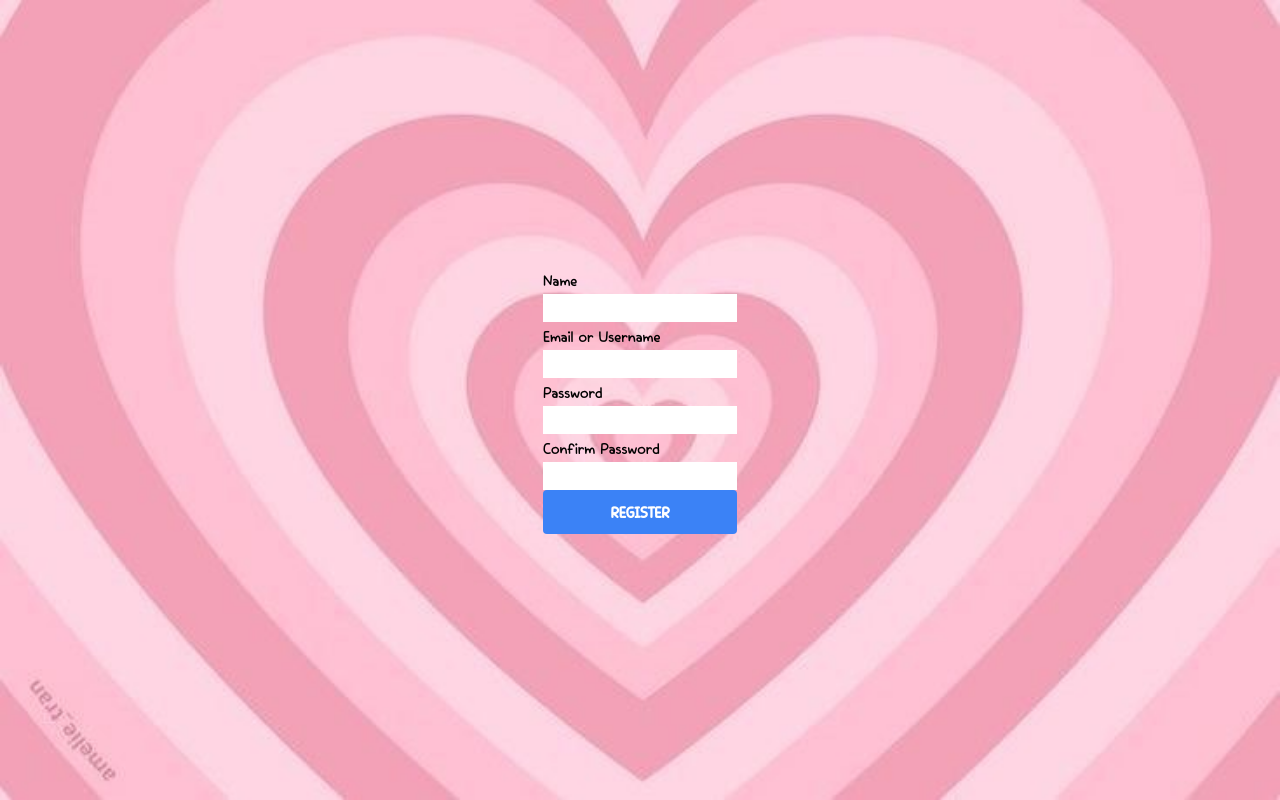
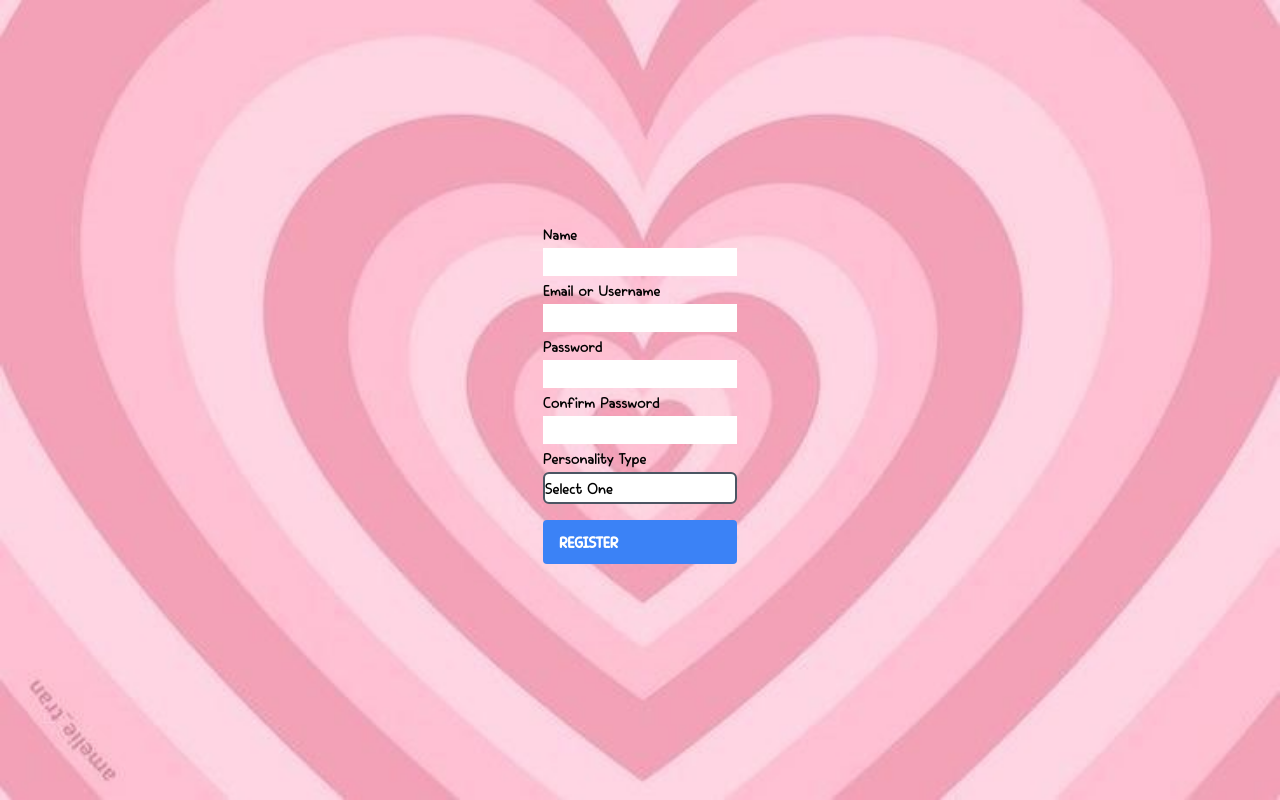
Before and after one commit to winth03/prototype, a Nuxt app: page /register in a window 1280 px wide. Built offline with nearby package versions, Linux system fonts and the light colour scheme.

Commit message:
feat: personality dropdown

```diff
--- a/assets/css/tailwind.css
+++ b/assets/css/tailwind.css
@@ -20,7 +20,7 @@
 @layer components {
     /* Component styles */
     .btn {
-        @apply bg-blue-500 text-white font-bold py-2 px-4 rounded;
+        @apply bg-blue-500 text-white font-bold py-2 px-4 rounded my-4;
     }
 
     .container {
--- a/pages/profile.vue
+++ b/pages/profile.vue
@@ -23,7 +23,7 @@
 import Images from '@/assets/images'
 
 const name = useCookie('name')
-const personality = ref('INFJ-A')
+const personality = useCookie('personality')
 const age = ref(18)
 const bio = useCookie('bio')
 const edit = ref(false)
--- a/pages/register.vue
+++ b/pages/register.vue
@@ -18,6 +18,13 @@
                 <input required type="password" id="confirmPassword" name="confirmPassword" v-model="confirmPassword" />
             </div>
             <div class="flex flex-col">
+                <label for="personality">Personality Type</label>
+                <button class="dropdown" @click="handleDropdown">{{ user_personality || "Select One" }}</button>
+                <ul v-if="dropdown">
+                    <li v-for="personality in personalities"><button type="button" @click="handlePersonality(personality)">{{ personality }}</button></li>
+                </ul>
+            </div>
+            <div class="flex flex-col">
                 <button class="btn" type="submit">REGISTER</button>
             </div>
         </form>
@@ -30,6 +37,18 @@ const email = ref('')
 const password = ref('')
 const confirmPassword = ref('')
 const user_name = useCookie('name')
+const user_personality = useCookie("personality")
+const personalities = ["ISTJ", "INFJ", "INTJ", "ENFJ", "ENTJ", "ISTP", "ISFJ", "INTP", "ENFP", "ENTP", "ISFP", "ESFJ", "ESTJ", "ESFP", "ESTP"]
+const dropdown = ref(false)
+
+const handleDropdown = () => {
+    dropdown.value = !dropdown.value
+}
+
+const handlePersonality = (personality) => {
+    user_personality.value = personality
+    dropdown.value = false
+}
 
 const handleRegister = () => {
     if (confirmPassword.value !== password.value) {
@@ -43,5 +62,15 @@ const handleRegister = () => {
 </script>
 
 <style scoped>
+.dropdown {
+    @apply border-2 bg-white border-gray-600 rounded-md;
+}
 
+ul {
+    @apply bg-white divide-y-2 divide-gray-600;
+}
+
+button {
+    @apply w-full h-full text-left;
+}
 </style>
```
